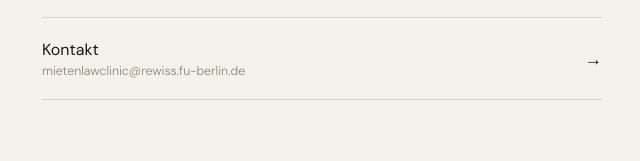
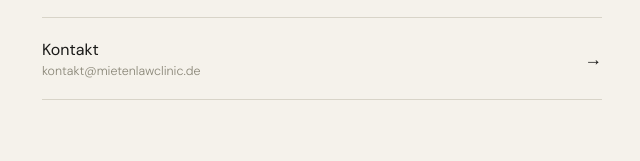
Before and after one commit to mietencheck/mietenlawclinic.de, a plain HTML site: page index.html in a window 1280 px wide. Shown: the part 455-616 px from the top of the page, 318-958 px from the left. Drawn offline with nearby package versions, Linux system fonts and the light colour scheme.

Commit message:
Update email

```diff
--- a/index.html
+++ b/index.html
@@ -154,10 +154,10 @@
         </div>
         <span class="arrow">→</span>
       </a>
-      <a href="mailto:mietenlawclinic@rewiss.fu-berlin.de" class="link-item" target="_blank">
+      <a href="mailto:kontakt@mietenlawclinic.de" class="link-item" target="_blank">
         <div>
           <div class="link-label">Kontakt</div>
-          <div class="link-sub">mietenlawclinic@rewiss.fu-berlin.de</div>
+          <div class="link-sub">kontakt@mietenlawclinic.de</div>
         </div>
         <span class="arrow">→</span>
       </a>
```
